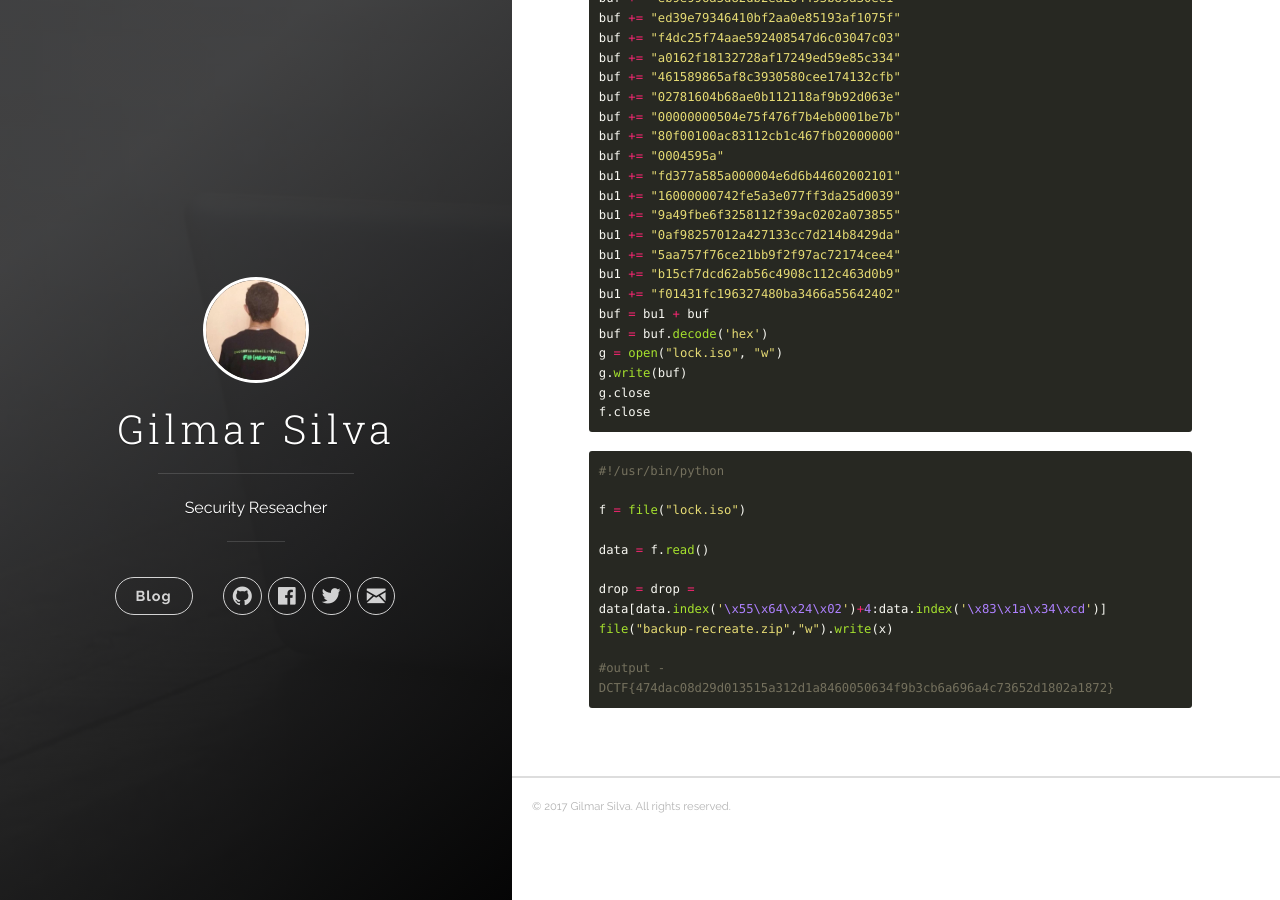
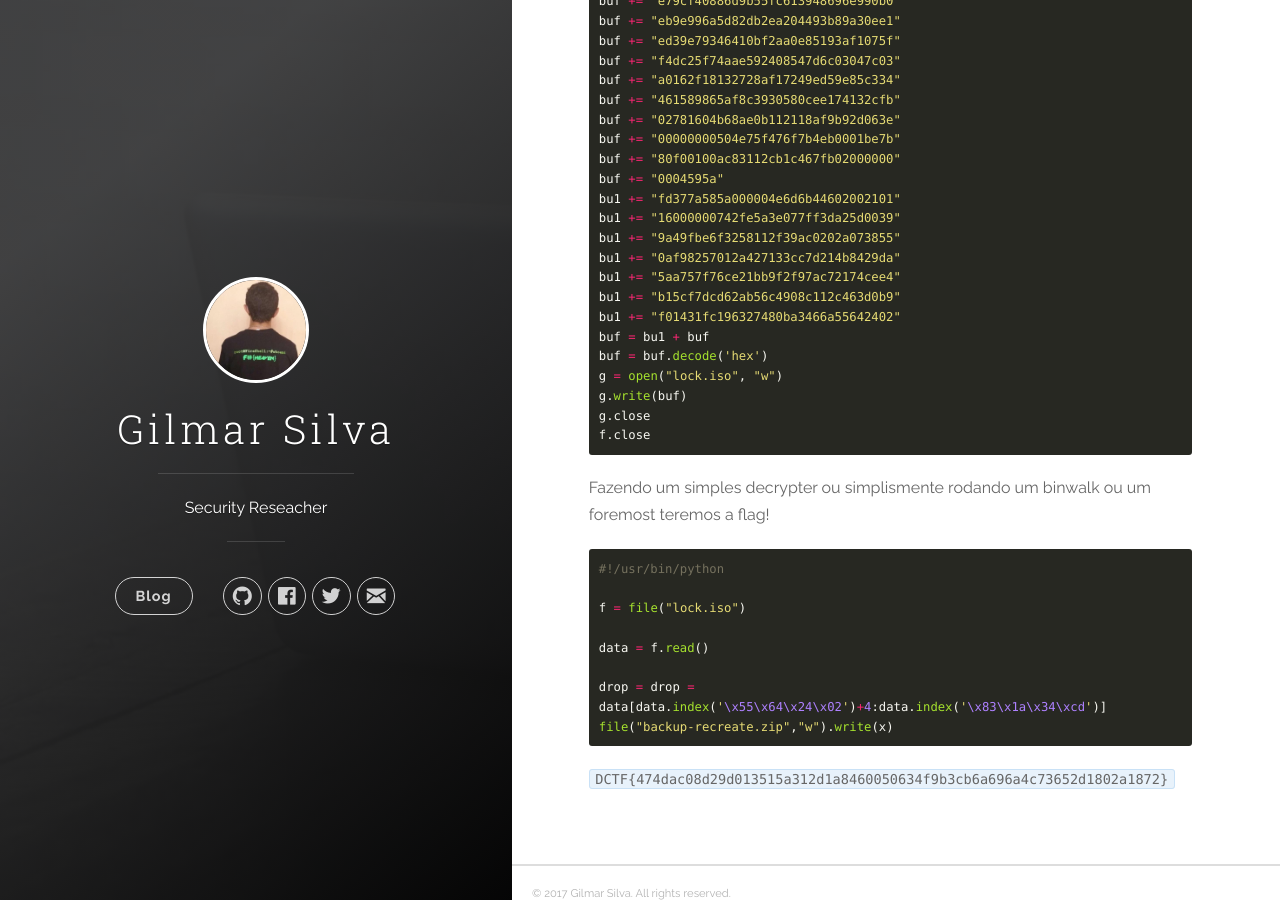
Before and after one commit to k13w/heavenh.github.io, a Jekyll site: the page built from _posts/2017-10-13-d-ctf.markdown, in a window 1280 px wide and 900 px high, scrolled down 823 px. Built offline with Jekyll 4.4.1, drawn with Linux system fonts in a browser that asks for light colours; nearby versions of some CDN libraries; some of the changed text lies outside the part shown.

Commit message:
:hammer:
:hammer:

````diff
--- a/_posts/2017-10-13-d-ctf.markdown
+++ b/_posts/2017-10-13-d-ctf.markdown
@@ -60,6 +61,7 @@ g.close
 f.close
 ```
 
+Fazendo um simples decrypter ou simplismente rodando um binwalk ou um foremost teremos a flag!
 ``` python
 #!/usr/bin/python
 
@@ -69,6 +71,5 @@ data = f.read()
 
 drop = drop = data[data.index('\x55\x64\x24\x02')+4:data.index('\x83\x1a\x34\xcd')]
 file("backup-recreate.zip","w").write(x)
-
-#output - DCTF{474dac08d29d013515a312d1a8460050634f9b3cb6a696a4c73652d1802a1872}
 ```
+`DCTF{474dac08d29d013515a312d1a8460050634f9b3cb6a696a4c73652d1802a1872}`
````
Also changed, not shown: other parts of _posts/2017-10-13-d-ctf.markdown (+2 -1 lines).
